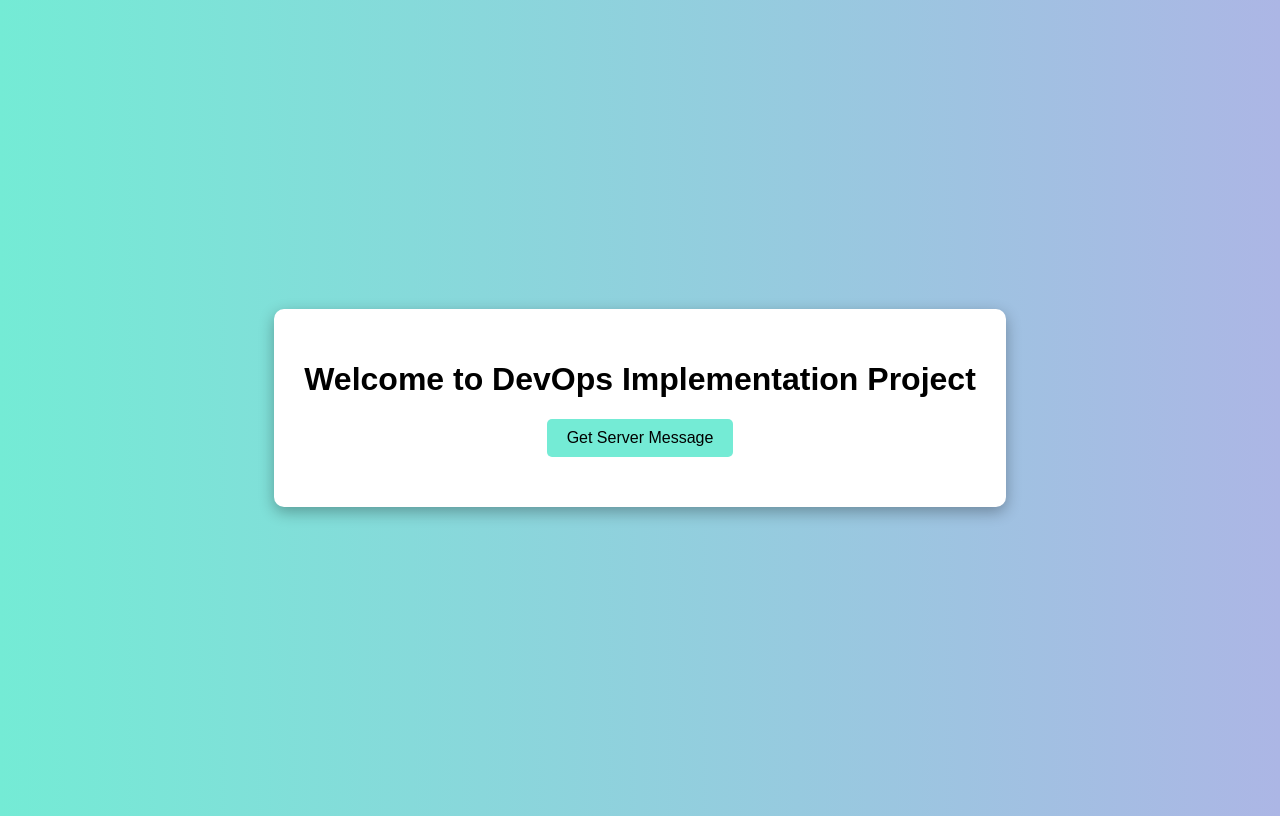
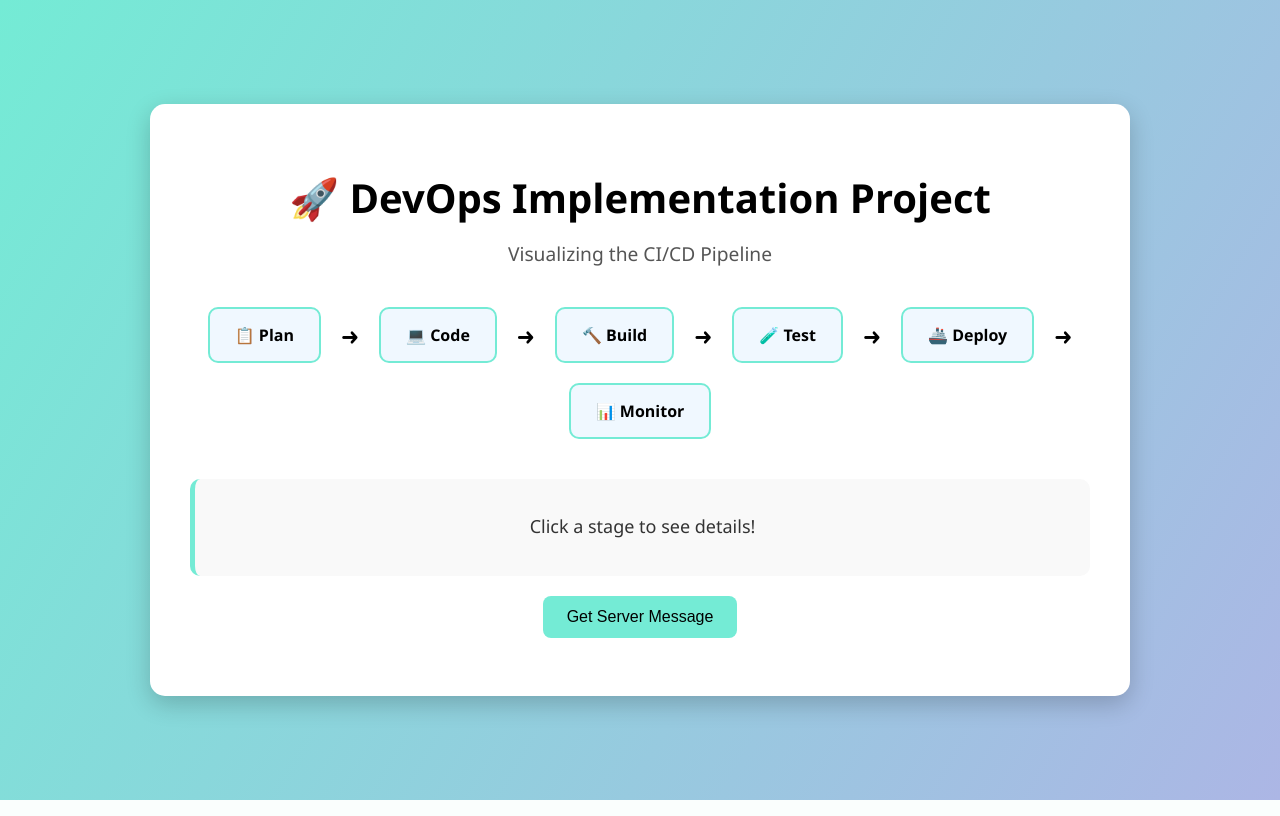
Before and after one commit to parkhirana/devopsimplementation_123, a Flask app: page / in a window 1280 px wide. Run offline with Flask 3, Linux system fonts and the light colour scheme.

Commit message:
enhancing the html css and js

```diff
--- a/backend/static/css/style.css
+++ b/backend/static/css/style.css
@@ -1,6 +1,7 @@
 body {
-    font-family: Arial, sans-serif;
-    background: linear-gradient(to right, #74ebd5, #ACB6E5);
+    font-family: 'Segoe UI', Tahoma, Geneva, Verdana, sans-serif;
+    background: linear-gradient(120deg, #74ebd5, #ACB6E5);
+    margin: 0;
     display: flex;
     justify-content: center;
     align-items: center;
@@ -9,17 +10,70 @@
 
 .container {
     background: white;
-    padding: 30px;
+    padding: 40px;
+    border-radius: 15px;
+    text-align: center;
+    box-shadow: 0px 8px 25px rgba(0,0,0,0.2);
+    max-width: 900px;
+    width: 90%;
+}
+
+h1 {
+    font-size: 2.5em;
+    margin-bottom: 10px;
+}
+
+.subtitle {
+    font-size: 1.2em;
+    margin-bottom: 30px;
+    color: #555;
+}
+
+.pipeline {
+    display: flex;
+    justify-content: center;
+    align-items: center;
+    flex-wrap: wrap;
+    margin-bottom: 30px;
+}
+
+.stage {
+    padding: 15px 25px;
+    background: #f0f8ff;
+    border: 2px solid #74ebd5;
     border-radius: 10px;
-    text-align: center;
-    box-shadow: 0px 5px 15px rgba(0,0,0,0.3);
+    margin: 10px;
+    font-weight: bold;
+    cursor: pointer;
+    transition: 0.3s;
+}
+
+.stage:hover {
+    background: #74ebd5;
+    color: white;
+    transform: scale(1.1);
+}
+
+.arrow {
+    font-size: 1.5em;
+    margin: 0 10px;
+}
+
+.info-box {
+    padding: 20px;
+    background: #f9f9f9;
+    border-left: 5px solid #74ebd5;
+    border-radius: 10px;
+    margin-bottom: 20px;
+    font-size: 1em;
+    color: #333;
 }
 
 button {
-    padding: 10px 20px;
+    padding: 12px 24px;
     font-size: 16px;
     border: none;
-    border-radius: 5px;
+    border-radius: 8px;
     background: #74ebd5;
     cursor: pointer;
     transition: 0.3s;
@@ -30,7 +84,7 @@
 }
 
 p {
-    margin-top: 20px;
+    margin-top: 15px;
     font-size: 18px;
     color: #333;
 }
--- a/backend/static/js/script.js
+++ b/backend/static/js/script.js
@@ -1,3 +1,4 @@
+// Fetch server message
 document.getElementById("msgButton").addEventListener("click", function() {
     fetch("/message")
         .then(response => response.json())
@@ -6,3 +7,21 @@
         })
         .catch(error => console.error("Error:", error));
 });
+
+// Pipeline stage explanations
+const stageDetails = {
+    "Plan": "Define requirements, roadmap, and goals for the release.",
+    "Code": "Develop features, fix bugs, and collaborate via version control.",
+    "Build": "Compile the source code, create artifacts or containers.",
+    "Test": "Run automated tests to ensure quality and reliability.",
+    "Deploy": "Release the application into production or staging environments.",
+    "Monitor": "Track system health, logs, and performance to maintain uptime."
+};
+
+document.querySelectorAll(".stage").forEach(stage => {
+    stage.addEventListener("click", () => {
+        const infoBox = document.getElementById("stageInfo");
+        const stageName = stage.getAttribute("data-stage");
+        infoBox.innerHTML = `<h3>${stageName}</h3><p>${stageDetails[stageName]}</p>`;
+    });
+});
--- a/backend/templates/index.html
+++ b/backend/templates/index.html
@@ -7,7 +7,30 @@
 </head>
 <body>
     <div class="container">
-        <h1>Welcome to DevOps Implementation Project</h1>
+        <h1>🚀 DevOps Implementation Project</h1>
+        <p class="subtitle">Visualizing the CI/CD Pipeline</p>
+
+        <!-- Pipeline Stages -->
+        <div class="pipeline">
+            <div class="stage" data-stage="Plan">📋 Plan</div>
+            <div class="arrow">➜</div>
+            <div class="stage" data-stage="Code">💻 Code</div>
+            <div class="arrow">➜</div>
+            <div class="stage" data-stage="Build">🔨 Build</div>
+            <div class="arrow">➜</div>
+            <div class="stage" data-stage="Test">🧪 Test</div>
+            <div class="arrow">➜</div>
+            <div class="stage" data-stage="Deploy">🚢 Deploy</div>
+            <div class="arrow">➜</div>
+            <div class="stage" data-stage="Monitor">📊 Monitor</div>
+        </div>
+
+        <!-- Stage Info Box -->
+        <div id="stageInfo" class="info-box">
+            <p>Click a stage to see details!</p>
+        </div>
+
+        <!-- Server message button -->
         <button id="msgButton">Get Server Message</button>
         <p id="serverMessage"></p>
     </div>
```
